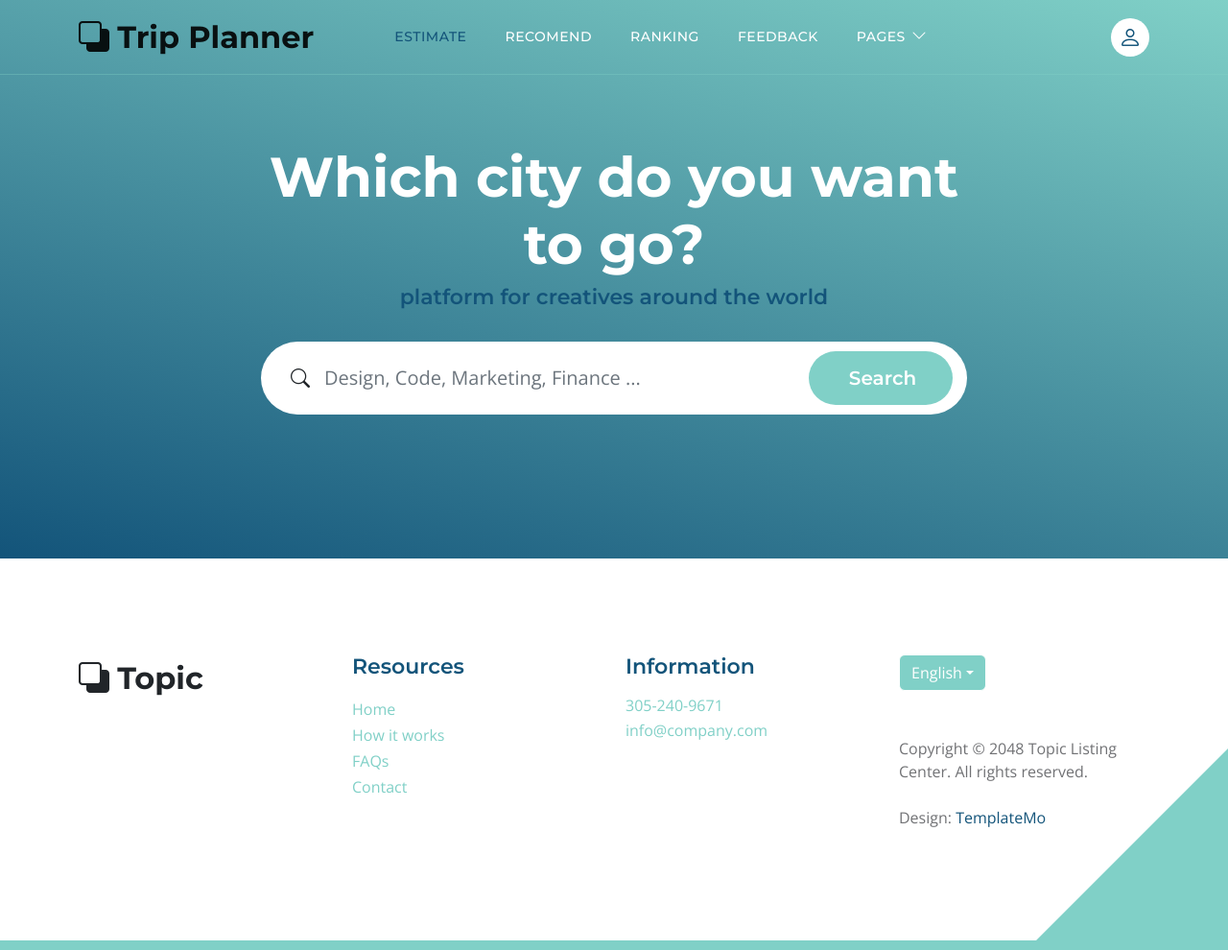
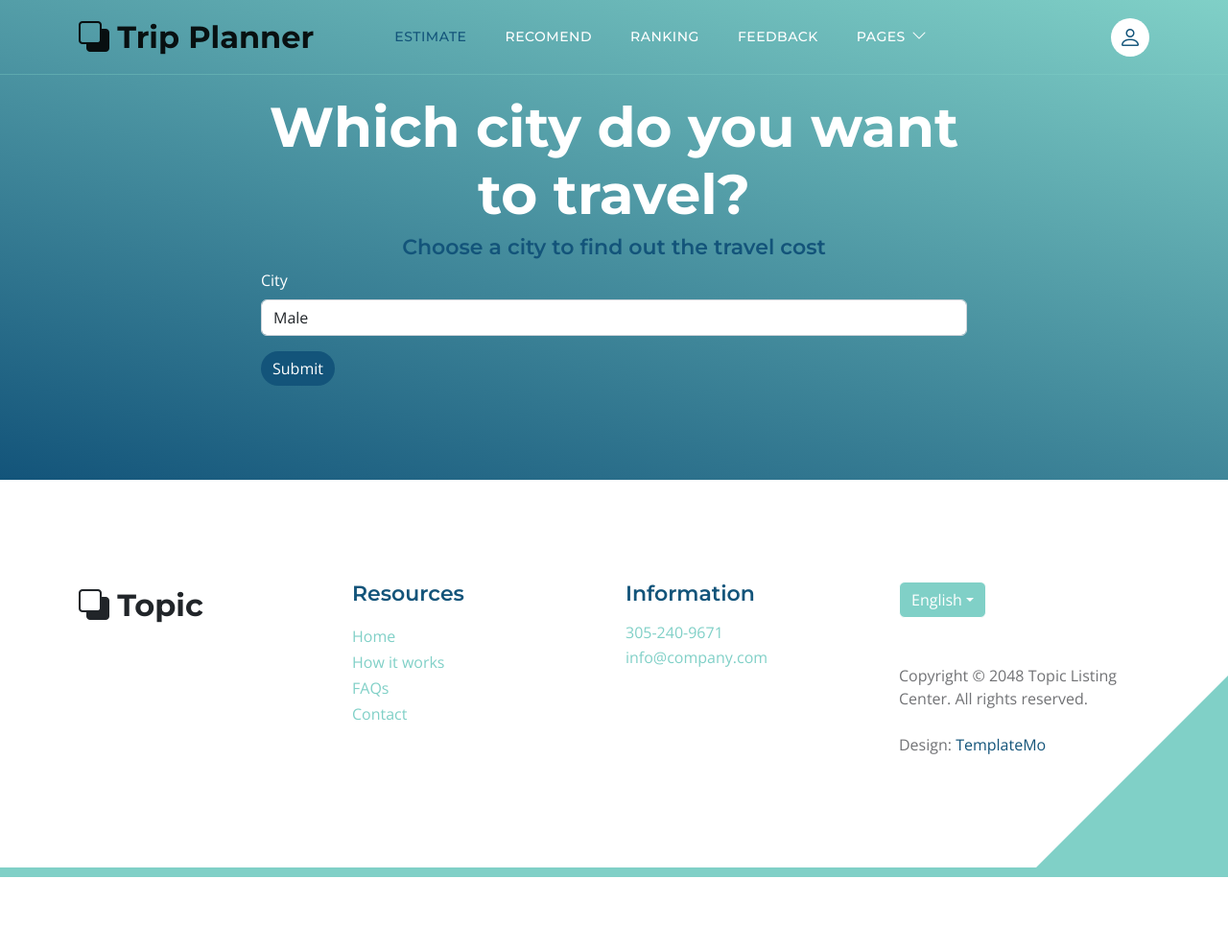
Before and after one commit to dasoya/BigDataApplication, a PHP site: page /base.html in a window 1280 px wide. Shown: the whole page at 96% size. After the commit the page ends 914 px from the top, so only its background shows below. Run offline with PHP 8.4, Linux system fonts and the light colour scheme.

Commit message:
Merge branch 'sql'

```diff
--- a/base.html
+++ b/base.html
@@ -63,30 +63,8 @@
             </div>
         </nav>
 
-        <section class="hero-section d-flex justify-content-center align-items-center" id="section_1">
-            <div class="container">
-                <div class="row">
-
-                    <div class="col-lg-8 col-12 mx-auto">
-                        <h1 class="text-white text-center">Which city do you want to go?</h1>
-
-                        <h6 class="text-center">platform for creatives around the world</h6>
-
-                        <form method="get" class="custom-form mt-4 pt-2 mb-lg-0 mb-5" role="search">
-                            <div class="input-group input-group-lg">
-                                <span class="input-group-text bi-search" id="basic-addon1">
-
-                                </span>
-
-                                <input name="keyword" type="search" class="form-control" id="keyword" placeholder="Design, Code, Marketing, Finance ..." aria-label="Search">
-
-                                <button type="submit" class="form-control">Search</button>
-                            </div>
-                        </form>
-                    </div>
-
-                </div>
-            </div>
+        <section id="section_1">
+            <iframe width =100% height= "500px" src="prediction.html"></iframe>
         </section>
 
 
--- a/prediction.html
+++ b/prediction.html
@@ -1,8 +1,66 @@
-<html>
-    <head>
-        <title>Team2</title>
-    </head>
-    <body>
-        <h1>Which city do you want to go</h1>
-    </body>
+<!DOCTYPE html>
+<html lang="en">
+<head>
+    <meta charset="utf-8">
+    <meta name="viewport" content="width=device-width, initial-scale=1">
+    <title>Login Page</title>
+    <link rel="preconnect" href="https://fonts.googleapis.com">
+    <link rel="preconnect" href="https://fonts.gstatic.com" crossorigin>
+    <link href="https://fonts.googleapis.com/css2?family=Montserrat:wght@500;600;700&family=Open+Sans&display=swap" rel="stylesheet">
+
+    <link href="css/bootstrap.min.css" rel="stylesheet">
+    <link href="css/bootstrap-icons.css" rel="stylesheet">
+    <link href="css/templatemo-topic-listing.css" rel="stylesheet">
+
+    <style>
+        body, html {
+            width: 100%;
+            height: 100%;
+        }
+        .hero-section {
+            width: 100%;
+            height: 100%;
+        }
+    </style>
+</head>
+<body id="top">
+
+<main class="hero-section d-flex align-items-center">
+    <div class="container">
+
+        <div class="row">
+
+           <div class="col-lg-8 col-12 mx-auto">
+               <div class="estimate-form">
+                        <h1 class="text-white text-center">Which city do you want to travel?</h1>
+                        <h6 class="text-center">Choose a city to find out the travel cost</h6>
+                        <form method="post" action ="prediction.php" >
+
+                            <div class="mb-3">
+                                <label class="form-label text-white">City</label>
+                                <select class="form-control" name="city" id="city">
+                                    <option value="male">Male</option>
+                                    <option value="female">Female</option>
+                                </select>
+                            </div>
+
+                            <button type="submit" class="btn btn-primary">Submit</button>
+
+                        </form>
+                </div>
+
+           </div>
+
+       </div>
+   </div>
+</main>
+
+<!-- JAVASCRIPT FILES -->
+<script src="js/jquery.min.js"></script>
+<script src="js/bootstrap.bundle.min.js"></script>
+<script src="js/jquery.sticky.js"></script>
+<script src="js/click-scroll.js"></script>
+<script src="js/custom.js"></script>
+
+</body>
 </html>
--- a/signup.html
+++ b/signup.html
@@ -35,7 +35,7 @@
                     <div class="signup-form">
                         <h2 class="text-white mb-4">Sign Up</h2>
                         <form method="post" action="signup.php">
-                            <div class="mb-3">
+                          /  <div class="mb-3">
                                 <label for="username" class="form-label text-white">Username</label>
                                 <input type="text" class="form-control" id="username" name="username" required>
                             </div>
--- a/sql/dbCreate.sql
+++ b/sql/dbCreate.sql
@@ -1,3 +1,4 @@
+
 -- 10/30 카톡 내용 반영
 CREATE TABLE `user` (
   `id` integer PRIMARY KEY,
```
Also changed, not shown: prediction.php (+23 -0 lines), sql/dbInsert.sql (+74 -98 lines), sql/dbdrop.sql (added, +16 -0 lines).
